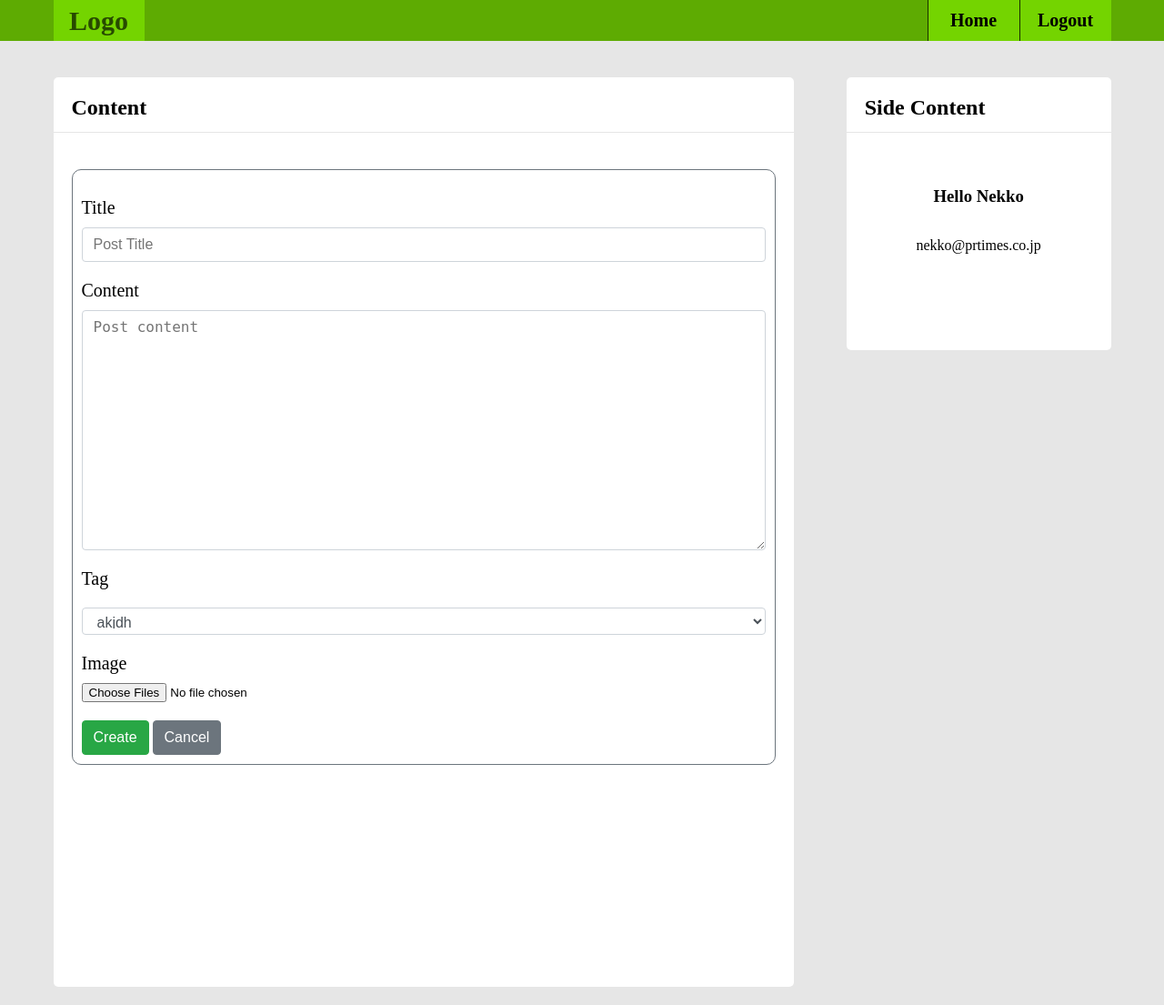
After one commit to dungbuike-prtimes/kenshu-php, a PHP site: template public/app/Views/post/create.php in a window 1280 px wide. The commit adds this page. Shown: the whole page at 91% size. Run offline with PHP 8.4, Linux system fonts and the light colour scheme; the template is opened without the code that fills it, so the values that code supplies are empty; style sheets or scripts are compiled from the project's sources.

Commit message:
feature post: create function

```diff
--- a/config/php-apache/php.ini
+++ b/config/php-apache/php.ini
@@ -843,7 +843,7 @@ file_uploads = On
 
 ; Maximum allowed size for uploaded files.
 ; http://php.net/upload-max-filesize
-upload_max_filesize = 2M
+upload_max_filesize = 200M
 
 ; Maximum number of files that can be uploaded via a single request
 max_file_uploads = 20
--- a/public/app/Models/Database.php
+++ b/public/app/Models/Database.php
@@ -65,4 +65,8 @@ class Database
         return $this->statement->fetch(PDO::FETCH_ASSOC);
     }
 
+    public function lastInsertedId() {
+        $this->database->lastInsertId();
+    }
+
 }
--- /dev/null
+++ b/public/app/Views/post/create.php
@@ -0,0 +1,111 @@
+<!DOCTYPE html>
+<html lang="en">
+<head>
+    <meta charset="UTF-8">
+    <title>Post</title>
+    <link rel="stylesheet" href="../../../css/styles.css">
+    <link rel="stylesheet" href="../../../css/post.css">
+</head>
+<body>
+<header class="header">
+    <div class="header__wrapper">
+        <div class="header__logo">Logo</div>
+        <div class="header__nav">
+            <a class="header__nav-item">Home</a>
+            <a class="header__nav-item">Logout</a>
+        </div>
+    </div>
+</header>
+<div class="main">
+    <div class="main__wrapper">
+        <div class="content-container">
+            <div class="content-container__header">
+                <h2>Content</h2>
+            </div>
+            <div class="content-container__body">
+
+                <form id="form" class="form" method="post" action="/post/create" enctype="multipart/form-data">
+                    <?php
+                    if (isset($message['type'])) {
+                        switch ($message['type']) {
+                            case 'error': {
+                                echo "<div class=\"form__message form__message--error\">" . $message['message'] . "</div>";
+                                break;
+                            }
+                            case 'success': {
+                                echo "<div class=\"form__message form__message--success\">" . $message['message'] . "</div>";
+                                break;
+                            }
+                            case 'warning': {
+                                echo "<div class=\"form__message form__message--warning\">" . $message['message'] . "</div>";
+                                break;
+                            }
+                        }
+                    }
+                    ?>
+
+                    <div class="form__field">
+                        <label class="form__label" for="title">Title</label>
+                        <input type="text" class="form__input" name="title" placeholder="Post Title">
+                    </div>
+                    <div class="form__field">
+                        <label class="form__label" for="content">Content</label>
+                        <textarea class="form__text-area" name="content" placeholder="Post content"></textarea>
+                    </div>
+                    <div class="form__field">
+                        <label class="form__label" for="tag">Tag</label>
+                        <div class="form__tag-field" id="tagField">
+                        </div>
+                        <select id="tagSelect" class="form__input form__input--select2">
+                            <option value="1">akjdh</option>
+                            <option value="2">akjdh</option>
+                            <option value="3">akjdh</option>
+                            <option value="4">akjdh</option>
+                            <option value="5">akjdh</option>
+                        </select>
+                    </div>
+                    <div class="form__field">
+                        <label class="form__label" for="file-upload">Image</label>
+                        <input id="file-upload" type="file" class="form__file-upload" multiple name="images[]"
+                               placeholder="Upload Image">
+                    </div>
+                    <div class="form__button-group">
+                        <input type="submit" class="form__button--success" value="Create">
+                        <input type="button" class="form__button--cancel" value="Cancel">
+                    </div>
+                </form>
+            </div>
+        </div>
+        <div class="side-container">
+            <div class="side-container__header">
+                <h2>Side Content</h2>
+            </div>
+            <div class="side-container__body">
+                <h3 class="username">Hello Nekko</h3>
+                <p class="email">nekko@prtimes.co.jp</p>
+            </div>
+        </div>
+    </div>
+</div>
+</body>
+<script language="JavaScript">
+    let tagSelect = document.getElementById('tagSelect');
+    let tagField = document.getElementById('tagField');
+    tagSelect.addEventListener('change', () => {
+        let val = tagSelect.value;
+        let tagGroup = document.createElement('div');
+
+        let tagValue = document.createElement('input');
+        tagValue.hidden = true;
+        tagValue.value = val;
+
+        let tag = document.createElement('span');
+        tag.classList.add('form__tag');
+        tag.textContent = val;
+        tagField.appendChild(tag);
+        tag.addEventListener('click', () => {
+            tag.remove();
+        })
+    })
+</script>
+</html>
--- /dev/null
+++ b/public/css/post.css
@@ -0,0 +1,116 @@
+body {
+  margin: 0;
+  padding: 0;
+  display: flex;
+}
+
+.form__message {
+  position: relative;
+  padding: .75rem 1.25rem;
+  margin-bottom: 1rem;
+  border: 1px solid transparent;
+  border-radius: .25rem;
+  max-width: 100%;
+}
+
+.form__message--error {
+  color: #721c24;
+  background-color: #f8d7da;
+  border-color: #f5c6cb;
+}
+
+.form__message--warning {
+  color: #856404;
+  background-color: #fff3cd;
+  border-color: #ffeeba;
+}
+
+.form__message--success {
+  color: #155724;
+  background-color: #d4edda;
+  border-color: #c3e6cb;
+}
+
+.form {
+  width: 100%;
+  border: solid 1px #6c757d;
+  padding: 10px;
+  display: flex;
+  justify-content: center;
+  flex-direction: column;
+  box-sizing: border-box;
+  border-radius: 10px;
+}
+
+.form__field {
+  width: 100%;
+  display: flex;
+  flex-direction: column;
+  margin-top: 20px;
+}
+
+.form__label {
+  font-size: 20px;
+}
+
+.form__input {
+  width: 100%;
+  box-sizing: border-box;
+  margin-top: 10px;
+}
+
+.form__input--select2 {
+  height: 30px;
+}
+
+.form__input--image {
+  width: 90%;
+  box-sizing: border-box;
+  margin-top: 10px;
+}
+
+.form__text-area {
+  height: 250px;
+  margin-top: 10px;
+}
+
+.form__file-upload {
+  width: 100%;
+  box-sizing: border-box;
+  margin-top: 10px;
+}
+
+.form__file-upload-cancel {
+  display: inline-block;
+  width: 13px;
+  height: 13px;
+  color: #000;
+}
+
+.form__image-preview {
+  margin: 20px;
+  display: flex;
+  flex-direction: row;
+  justify-content: center;
+}
+
+.form__button-group {
+  margin-top: 20px;
+}
+
+.form__tag-field {
+  margin-top: 10px;
+  display: flex;
+}
+
+.form__tag {
+  display: inline-block;
+  width: 30px;
+  padding: 0 5px;
+  height: 20px;
+  background-color: #74d400;
+  color: #fff;
+  border-radius: 3px;
+  text-align: center;
+  margin-right: 10px;
+}
--- /dev/null
+++ b/public/css/sass/post.scss
@@ -0,0 +1,85 @@
+@import "base";
+
+.form {
+  width: 100%;
+  border: solid 1px #6c757d;
+  padding: 10px;
+  display: flex;
+  justify-content: center;
+  flex-direction: column;
+  box-sizing: border-box;
+  border-radius: 10px;
+
+  &__field {
+    width: 100%;
+    display: flex;
+    flex-direction: column;
+    margin-top: 20px;
+  }
+
+  &__label {
+    font-size: 20px;
+  }
+
+  &__input {
+    width: 100%;
+    box-sizing: border-box;
+    margin-top: 10px;
+
+    &--select2 {
+      height: 30px;
+    }
+
+    &--image {
+      width: 90%;
+      box-sizing: border-box;
+      margin-top: 10px;
+    }
+  }
+
+  &__text-area {
+    height: 250px;
+    margin-top: 10px;
+  }
+
+  &__file-upload {
+    width: 100%;
+    box-sizing: border-box;
+    margin-top: 10px;
+
+    &-cancel {
+      display: inline-block;
+      width: 13px;
+      height: 13px;
+      color: #000;
+    }
+  }
+
+  &__image-preview {
+    margin: 20px;
+    display: flex;
+    flex-direction: row;
+    justify-content: center;
+  }
+
+  &__button-group {
+    margin-top: 20px;
+  }
+
+  &__tag-field {
+    margin-top: 10px;
+    display: flex;
+  }
+
+  &__tag {
+    display: inline-block;
+    width: 30px;
+    padding: 0 5px;
+    height: 20px;
+    background-color: #74d400;
+    color: #fff;
+    border-radius: 3px;
+    text-align: center;
+    margin-right: 10px;
+  }
+}
--- a/public/routes.php
+++ b/public/routes.php
@@ -12,3 +12,7 @@ $router->get('/tag/create', "TagController@create", AUTH_REQUIRED);
 $router->post('/tag/create', "TagController@store", AUTH_REQUIRED);
 $router->get('/tag/edit/{id}', "TagController@edit", AUTH_REQUIRED);
 $router->post('/tag/edit/{id}', "TagController@update", AUTH_REQUIRED);
+
+$router->get('/post/index', "PostController@index", AUTH_REQUIRED);
+$router->get('/post/create', "PostController@create", AUTH_REQUIRED);
+$router->post('/post/create', "PostController@store", AUTH_REQUIRED);
```
Also changed, not shown: public/app/Controllers/PostController.php (+59 -3 lines), public/app/Models/Post.php (+19 -2 lines), public/app/Views/post/index.php (renamed from public/app/Views/post/post-list.php, +9 -2 lines), public/images/c3f70f76e71f364b5f8f2937588a4983.jpg (added), public/images/fa1ec5186aa6035e34902eb3cc75f8fb.jpeg (added), public/images/pink-bg.jpg (added).
